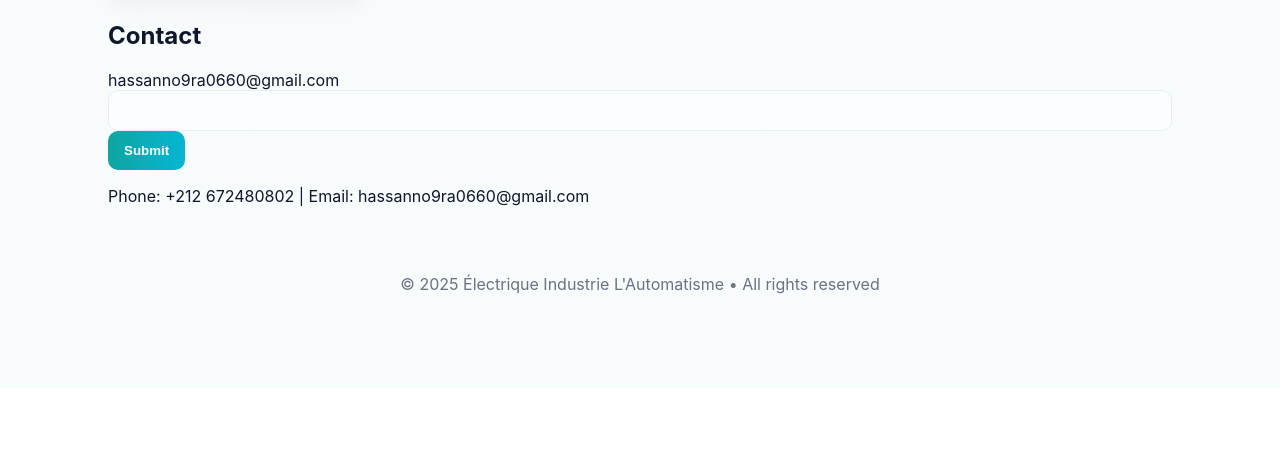
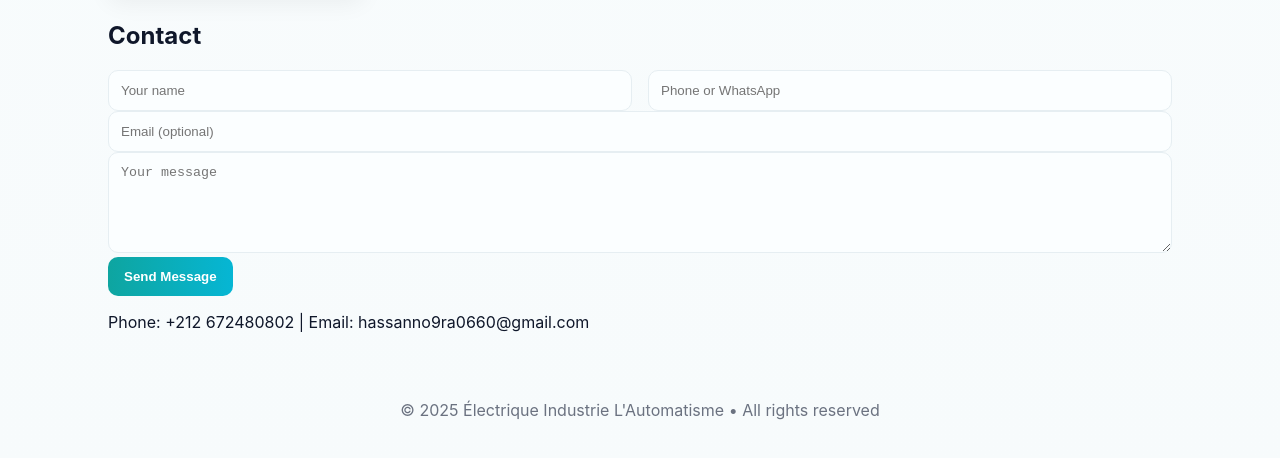
Before and after one commit to electrique-industrie/electrique-industrie, a plain HTML site: page index.html in a window 1280 px wide. Shown: the part 3182-3640 px from the top of the page. Before the commit the page ends 3570 px from the top, so only its background shows below. Drawn offline with Linux system fonts and the light colour scheme.

Commit message:
Update index.html

```diff
--- a/index.html
+++ b/index.html
@@ -144,14 +144,16 @@ With Électrique Industrie L’Automatisme, every project is a long-term partner
 
     <section id="contact" class="section">
       <h2>Contact</h2>
+<form action="https://formspree.io/f/mrgnwxyz" method="POST">
+  <div class="contact-grid">
+    <input type="text" name="name" placeholder="Your name" required>
+    <input type="text" name="phone" placeholder="Phone or WhatsApp">
+  </div>
+  <input type="email" name="email" placeholder="Email (optional)">
+  <textarea name="message" rows="5" placeholder="Your message" required></textarea>
+  <button type="submit">Send Message</button>
+</form>
 
-
-      <form onsubmit="return handleForm(event)">
-     <form action="https://formspree.io/f/{form_id}" method="post">
-  <label for="email">hassanno9ra0660@gmail.com</label>
-  <input name="Email" id="email" type="email">
-  <button type="submit">Submit</button>
-</form>
       <p>Phone: +212 672480802 | Email: hassanno9ra0660@gmail.com</p>
     </section>
   </main>
```
